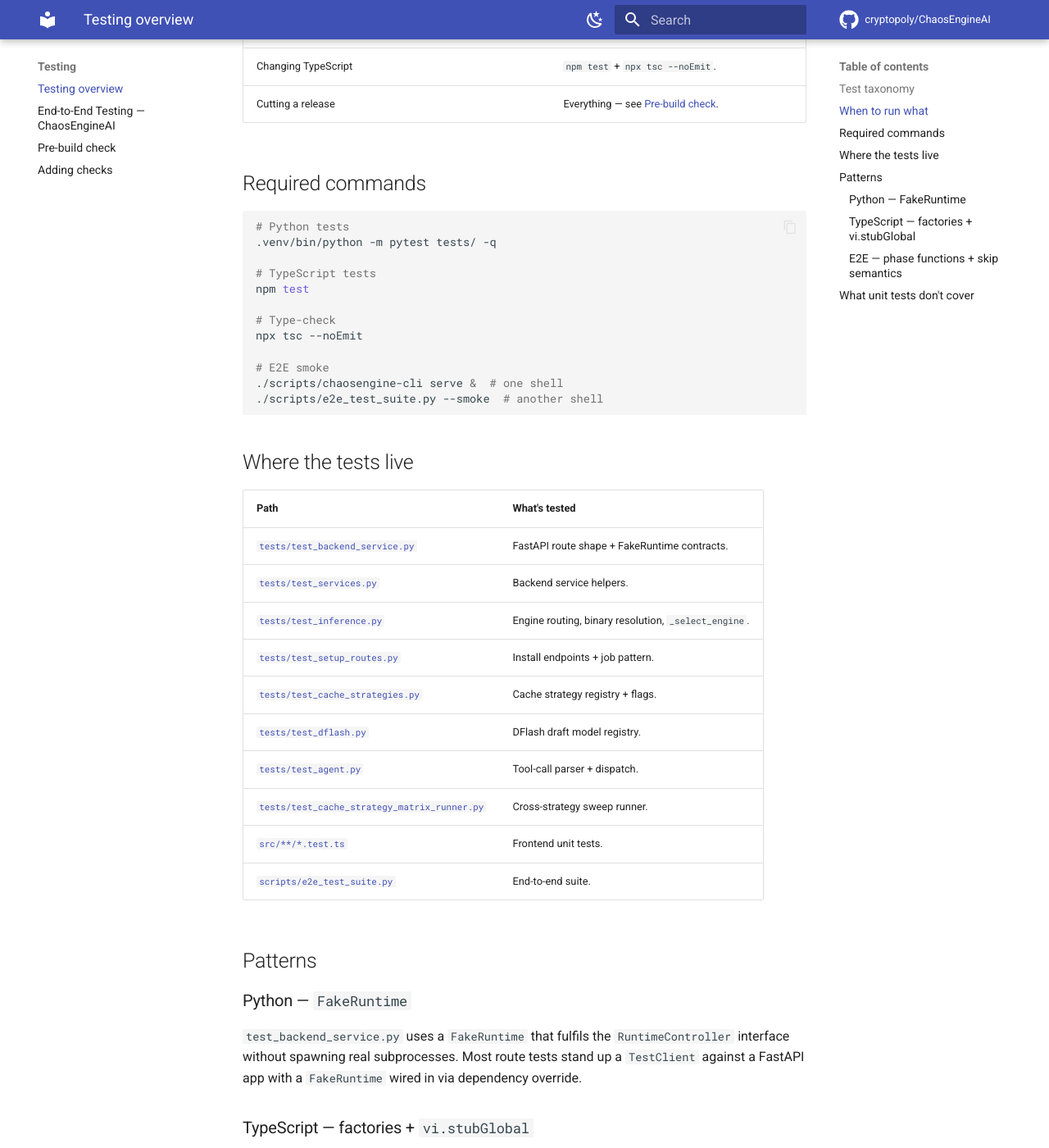
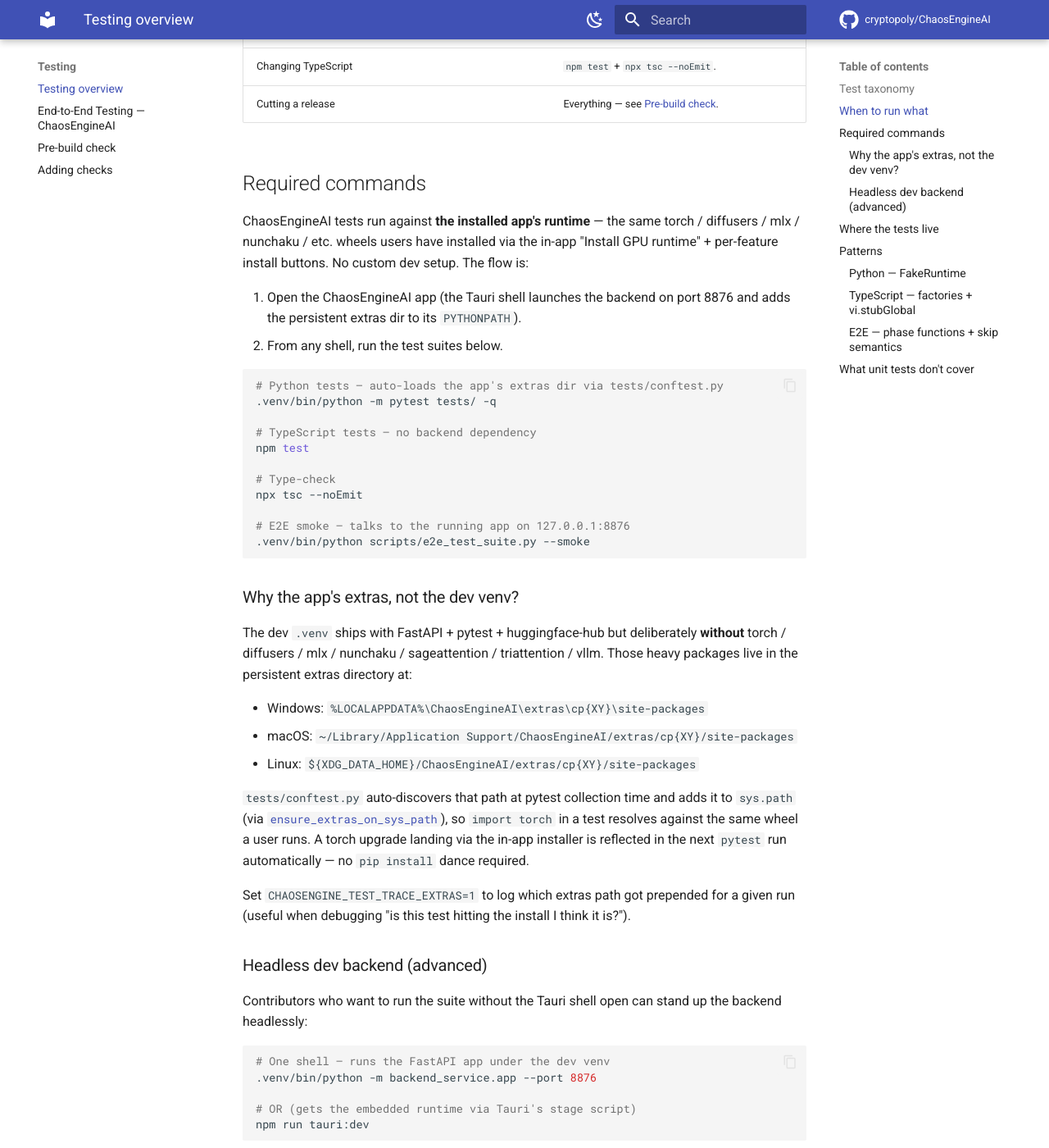
Before and after one commit to cryptopoly/ChaosEngineAI, an MkDocs documentation site: the page built from docs/testing/overview.md, in a window 1280 px wide and 1400 px high, scrolled down 1099 px. Shown: the whole window at 82% size. Built offline with MkDocs 1.6.1 and Material for MkDocs 9.7.7, drawn with Linux system fonts in a browser that asks for light colours; comment, search, counter and statistics services are not loaded; some of the changed text lies outside the part shown.

Commit message:
test: pytest auto-loads installed app extras + runners point at app
Tests should exercise the same install users have, not a parallel
.venv install. New tests/conftest.py calls ensure_extras_on_sys_path
at collection time, so pytest tests/ resolves torch / diffusers /
mlx / nunchaku / sageattention / triattention / vllm against the
persistent extras dir at:

  Windows: %LOCALAPPDATA%\ChaosEngineAI\extras\cp{XY}\site-packages
  macOS:   ~/Library/Application Support/ChaosEngineAI/extras/cp{XY}/site-packages
  Linux:   ${XDG_DATA_HOME}/ChaosEngineAI/extras/cp{XY}/site-packages

A torch upgrade landing via the in-app installer is reflected in the
next pytest run automatically; no pip install dance in .venv. On a
fresh CI box without the extras dir the conftest is a silent no-op,
so existing test boxes keep working.

Set CHAOSENGINE_TEST_TRACE_EXTRAS=1 to log which extras path got
loaded for a given run.

Runners (e2e_test_suite.py, cache-strategy-matrix.py) now print an
actionable hint when the backend is not reachable: open the
ChaosEngineAI app, rather than just backend not reachable; aborting.
Both still exit 2/3 respectively so CI gates stay reliable.

Docs (testing/overview.md, testing/e2e-testing.md) updated with the
canonical open-the-app-then-run-tests flow, with the headless dev
backend kept as an advanced option for contributors.

````diff
--- a/docs/testing/overview.md
+++ b/docs/testing/overview.md
@@ -26,20 +26,66 @@
 
 ## Required commands
 
+ChaosEngineAI tests run against **the installed app's runtime** — the
+same torch / diffusers / mlx / nunchaku / etc. wheels users have
+installed via the in-app "Install GPU runtime" + per-feature install
+buttons. No custom dev setup. The flow is:
+
+1. Open the ChaosEngineAI app (the Tauri shell launches the backend
+   on port 8876 and adds the persistent extras dir to its `PYTHONPATH`).
+2. From any shell, run the test suites below.
+
 ```bash
-# Python tests
+# Python tests — auto-loads the app's extras dir via tests/conftest.py
 .venv/bin/python -m pytest tests/ -q
 
-# TypeScript tests
+# TypeScript tests — no backend dependency
 npm test
 
 # Type-check
 npx tsc --noEmit
 
-# E2E smoke
-./scripts/chaosengine-cli serve &  # one shell
-./scripts/e2e_test_suite.py --smoke  # another shell
+# E2E smoke — talks to the running app on 127.0.0.1:8876
+.venv/bin/python scripts/e2e_test_suite.py --smoke
 ```
+
+### Why the app's extras, not the dev venv?
+
+The dev `.venv` ships with FastAPI + pytest + huggingface-hub but
+deliberately **without** torch / diffusers / mlx / nunchaku /
+sageattention / triattention / vllm. Those heavy packages live in the
+persistent extras directory at:
+
+- Windows: `%LOCALAPPDATA%\ChaosEngineAI\extras\cp{XY}\site-packages`
+- macOS: `~/Library/Application Support/ChaosEngineAI/extras/cp{XY}/site-packages`
+- Linux: `${XDG_DATA_HOME}/ChaosEngineAI/extras/cp{XY}/site-packages`
+
+`tests/conftest.py` auto-discovers that path at pytest collection time
+and adds it to `sys.path` (via [`ensure_extras_on_sys_path`](https://github.com/cryptopoly/ChaosEngineAI/blob/staging/backend_service/runtime_paths.py)),
+so `import torch` in a test resolves against the same wheel a user
+runs. A torch upgrade landing via the in-app installer is reflected in
+the next `pytest` run automatically — no `pip install` dance required.
+
+Set `CHAOSENGINE_TEST_TRACE_EXTRAS=1` to log which extras path got
+prepended for a given run (useful when debugging "is this test
+hitting the install I think it is?").
+
+### Headless dev backend (advanced)
+
+Contributors who want to run the suite without the Tauri shell open
+can stand up the backend headlessly:
+
+```bash
+# One shell — runs the FastAPI app under the dev venv
+.venv/bin/python -m backend_service.app --port 8876
+
+# OR (gets the embedded runtime via Tauri's stage script)
+npm run tauri:dev
+```
+
+This works, but won't exercise the exact `python-build-standalone`
+binary the desktop bundle ships — for release-blocking validation,
+prefer the production-app path above.
 
 ## Where the tests live
 
````
Also changed, not shown: docs/testing/e2e-testing.md (+22 -0 lines), 3 other files.
